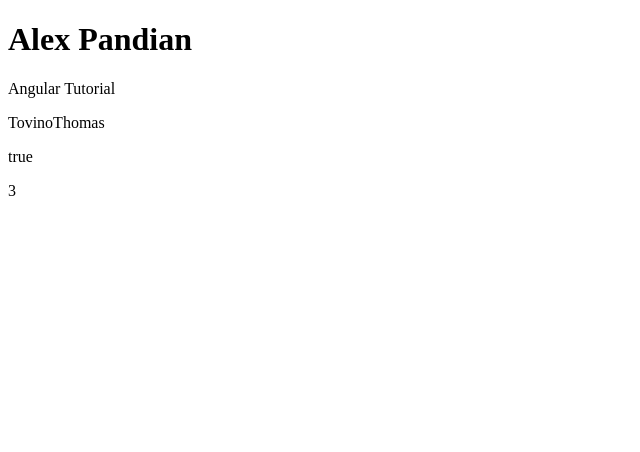
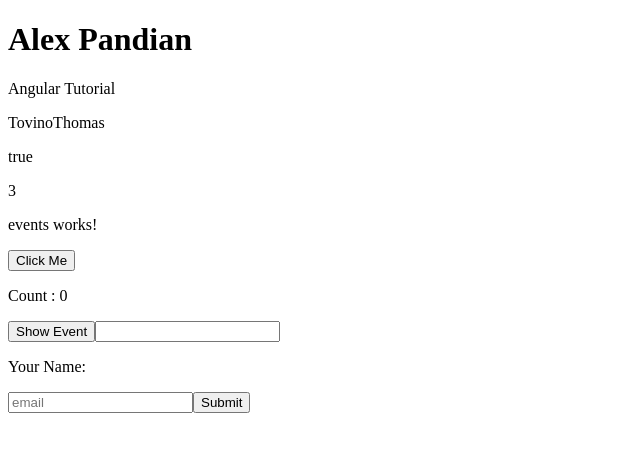
Before and after one commit to Rishab-RajHR/Angular-21, an Angular app: page / in a window 1280 px wide. Shown: the top 452 px of the page, without its empty margins (0-640 px from the left). Built offline with nearby package versions, Linux system fonts and the light colour scheme.

Commit message:
Event Binding

```diff
--- a/src/app/app.html
+++ b/src/app/app.html
@@ -4,3 +4,5 @@
 <p>{{username}}</p>
 <p>{{isAdmin}}</p>
 <p>{{count}}</p>
+
+<app-events></app-events>
--- a/src/app/app.ts
+++ b/src/app/app.ts
@@ -1,8 +1,9 @@
 import { Component, signal } from '@angular/core';
-import { RouterOutlet } from '@angular/router';
+import { Events } from './events/events';
+
 
 @Component({
-  imports: [RouterOutlet],
+  imports: [Events],
   selector: 'app-root',
   styleUrl: './app.css',
   templateUrl: './app.html',
--- /dev/null
+++ b/src/app/events/events.html
@@ -0,0 +1,17 @@
+<p>events works!</p>
+
+<!-- <button (click)="increment()">Click Me</button>
+<p> Count : {{count}}</p> -->
+<button (click)="increment()">Click Me</button>
+<p> Count : {{count()}}</p>
+
+<button (click)="showEvent($event)">Show Event</button>
+
+
+<input (input)="updateUser($event.target.value)">
+<p>Your Name: {{username}}</p>
+
+<form (submit)="handleSubmit($event)">
+    <input placeholder="email">
+    <button>Submit</button>
+</form>
--- /dev/null
+++ b/src/app/events/events.ts
@@ -0,0 +1,28 @@
+import { Component, signal } from '@angular/core';
+
+@Component({
+  imports: [],
+  selector: 'app-events',
+  styleUrl: './events.css',
+  templateUrl: './events.html',
+})
+export class Events {
+    count = signal(0);
+    increment() {
+       this.count.update((c) => c + 1);
+    }
+
+    showEvent(e: any) {
+       console.log(e);
+    }
+
+    username = '';
+    updateUser(value: string) {
+        this.username = value;
+    }
+
+    handleSubmit(e: any) {
+       e.preventDefault();
+       console.log("Form Submitted");
+    }
+}
```
Also changed, not shown: src/app/events/events.css (added), 1 other file (tests, documents, lock files or other folders).
